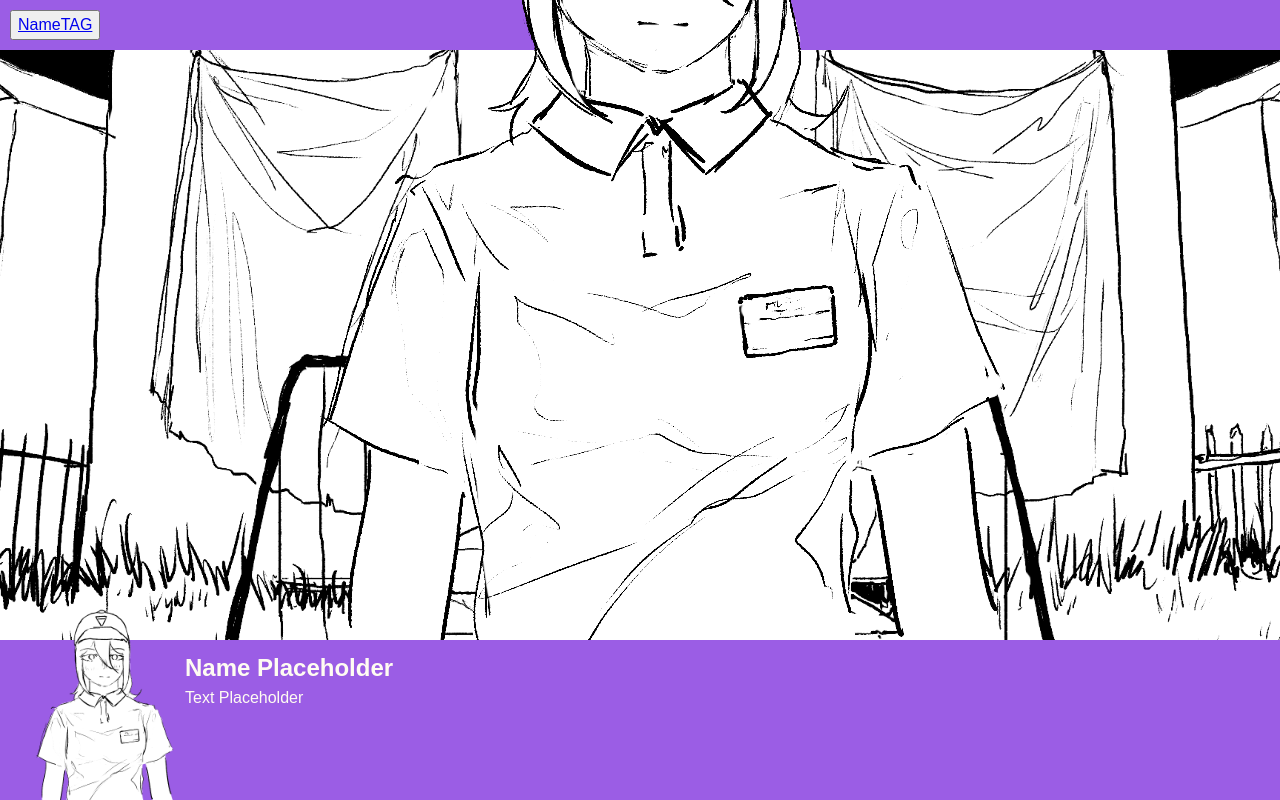
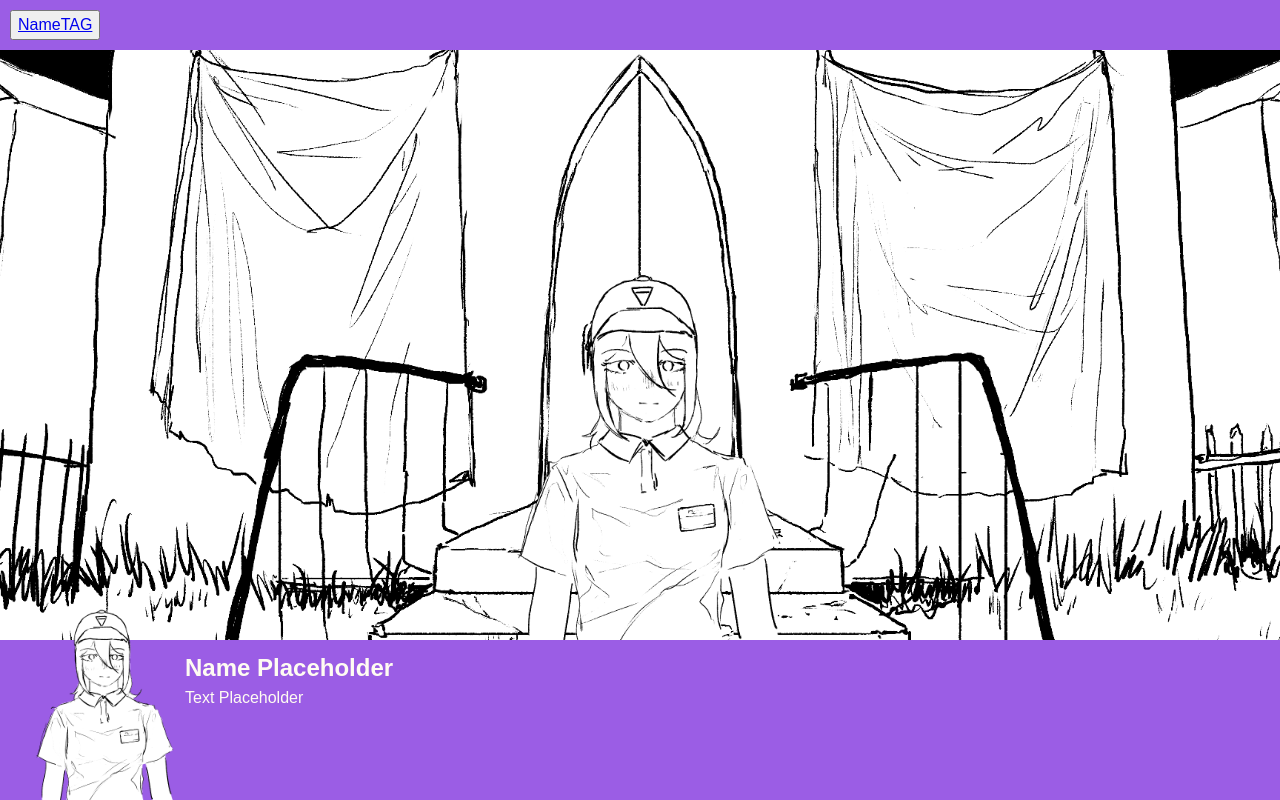
Before and after one commit to imd1005-web-development-winter-2023/group-project-softium, a plain HTML site: page index.html in a window 1280 px wide. Drawn offline with Linux system fonts and the light colour scheme.

Commit message:
added media screen

```diff
--- a/style.css
+++ b/style.css
@@ -84,6 +84,7 @@ main {
 }
 
 .otherImage {
+  max-width: 70%;
   width: auto;
   max-height: 80%;
   object-fit: cover;
@@ -132,3 +133,11 @@ main {
   white-space: nowrap;
   border-width: 0;
 }
+
+@media only screen and (min-width: 600px) {
+  .otherImage {
+    width: 30%;
+    max-height: 80%;
+    object-fit: cover;
+  }
+}
```
